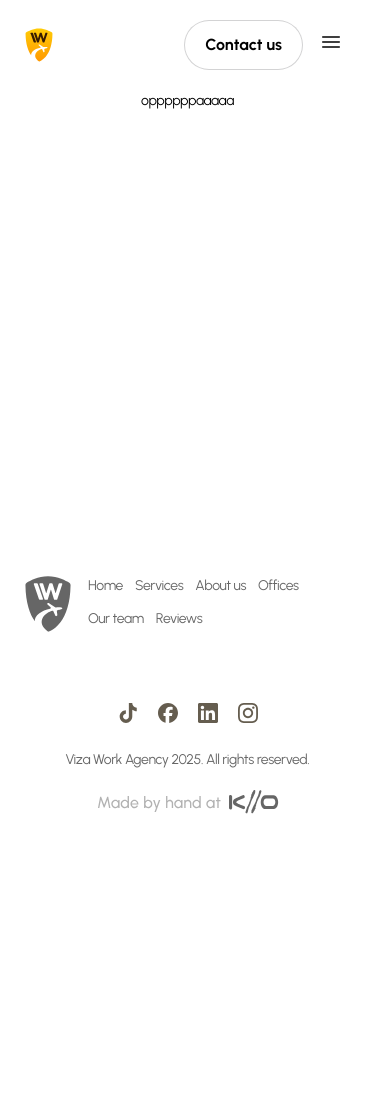
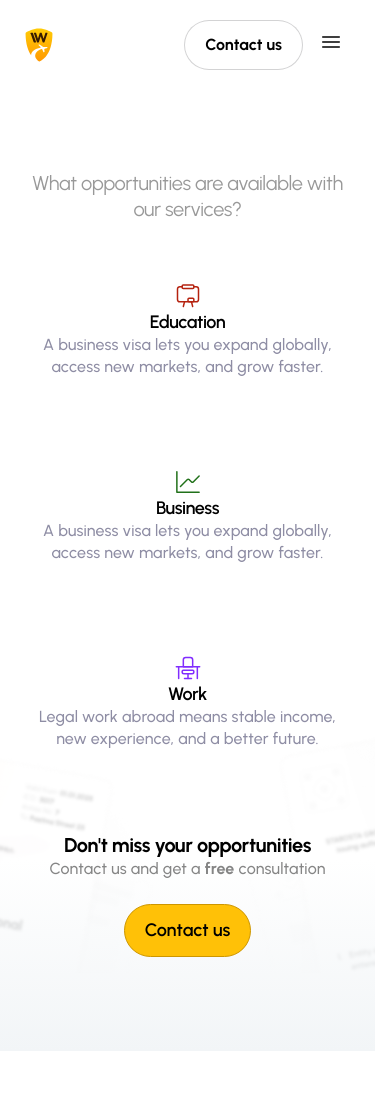
Before and after one commit to SP10/visa-agency, a website with bundled scripts: page index.html in a window 390 px wide. Shown: the top 1100 px of the page. Before the commit the page ends 844 px from the top, so only its background shows below. Built offline with nearby package versions, Linux system fonts and the light colour scheme.

Commit message:
add block opportunities, about-us

```diff
--- /dev/null
+++ b/assets/client/scripts/TextAnimation.js
@@ -0,0 +1,33 @@
+class TextAnimation {
+  constructor(selector) {
+    this.textElements = document.querySelectorAll(selector);
+    this.windowHeight =
+      window.innerHeight || document.documentElement.clientHeight;
+    this.handleScroll = this.handleScroll.bind(this);
+  }
+
+  // Функція для перевірки видимості елементів
+  checkVisibility() {
+    this.textElements.forEach((element) => {
+      const rect = element.getBoundingClientRect();
+
+      // Якщо елемент хоча б частково у видимій області
+      if (rect.top <= this.windowHeight * 0.8 && rect.bottom >= 0) {
+        element.classList.add("active");
+      }
+    });
+  }
+
+  // Обробник події скролу
+  handleScroll() {
+    this.checkVisibility();
+  }
+
+  // Ініціалізація: додаємо слухача подій та викликаємо перевірку
+  init() {
+    window.addEventListener("scroll", this.handleScroll);
+    this.checkVisibility();
+  }
+}
+
+export default TextAnimation;
--- a/assets/client/scripts/main.js
+++ b/assets/client/scripts/main.js
@@ -1,22 +1,22 @@
-import Header from './Header.js'
-import TabsCollection from './Tabs.js'
-import VideoPlayerCollection from './VideoPlayer.js'
-import ExpandableContentCollection from './ExpandableContent.js'
-import InputMaskCollection from './InputMask.js'
-import SelectCollection from './Select.js'
-import defineScrollBarWidthCSSVar from './utils/defineScrollBarWidthCSSVar.js'
+import Header from "./Header.js";
+import TabsCollection from "./Tabs.js";
+import VideoPlayerCollection from "./VideoPlayer.js";
+import ExpandableContentCollection from "./ExpandableContent.js";
+import InputMaskCollection from "./InputMask.js";
+import SelectCollection from "./Select.js";
+import defineScrollBarWidthCSSVar from "./utils/defineScrollBarWidthCSSVar.js";
+import TextAnimation from "./TextAnimation.js";
 
 document.addEventListener("DOMContentLoaded", async () => {
+  setTimeout(() => {
+    new Header();
+    new TabsCollection();
+    new VideoPlayerCollection();
+    new ExpandableContentCollection();
+    new InputMaskCollection();
+    new SelectCollection();
+    new TextAnimation("[data-animation-text]").init();
 
-    setTimeout(() => {
-        new Header()
-        new TabsCollection()
-        new VideoPlayerCollection()
-        new ExpandableContentCollection()
-        new InputMaskCollection()
-        new SelectCollection()
-
-        defineScrollBarWidthCSSVar()
-    }, 1000); // Delay to ensure all elements are loaded
-
+    defineScrollBarWidthCSSVar();
+  }, 1000); // Delay to ensure all elements are loaded
 });
--- a/assets/client/styles/blocks/_about.scss
+++ b/assets/client/styles/blocks/_about.scss
@@ -1,90 +1,57 @@
-@use '../helpers' as *;
+@use "../helpers" as *;
 
 .about {
-  padding-block: fluid(120, 40);
-  background-color: var(--color-dark-10);
-
-  &__inner {
-    display: grid;
-    row-gap: fluid(100, 40);
-  }
-
-  &__header {
-    display: grid;
-    grid-template-columns: auto 1fr;
-    grid-template-areas:
-      'icon info'
-      'icon description';
-    align-items: center;
-    gap: rem(30) fluid(80, 20);
-
-    @include laptop {
-      row-gap: rem(20);
-    }
-
-    @include mobile {
-      grid-template-areas:
-        'icon subtitle'
-        'title title'
-        'description description';
-      row-gap: rem(4);
+  &__title {
+    display: flex;
+    justify-content: center;
+    padding-top: 346px;
+    margin-bottom: 24px;
+    font-size: 24px;
+    opacity: 0.4;
+    font-weight: 500;
+    line-height: 32px;
+    @include mobile-s {
+      text-align: left;
+      justify-content: left;
+      margin-bottom: 16px;
+      font-size: 20px;
+      padding-top: 280px;
     }
   }
-
-  &__icon {
-    grid-area: icon;
-    width: fluid(150, 60);
-  }
-
-  &__info {
-    display: grid;
-    row-gap: rem(16);
-
-    @include laptop {
-      row-gap: rem(10);
+  &__description {
+    @include tablet {
+      padding: 0 40px;
+      text-align: center;
     }
-
-    @include mobile {
-      display: contents;
+    @include mobile-s {
+      text-align: left;
+      padding: 0;
+      font-size: 36px;
+      line-height: 44px;
+      letter-spacing: -0.72px;
     }
-  }
-
-  &__subtitle {
-    justify-self: start;
-
-    @include mobile {
-      grid-area: subtitle;
-    }
-  }
-
-  &__title {
-    @include mobile {
-      grid-area: title;
-      margin-top: rem(20);
-    }
-  }
-
-  &__description {
-    @include mobile {
-      grid-area: description;
-    }
-  }
-
-  &__list {
-    display: grid;
-    gap: rem(20);
-    padding: rem(20);
-    background-color: var(--color-dark);
-    border-radius: rem(12);
-
-    @include laptop {
-      gap: rem(10);
-      padding: rem(10);
-      border-radius: rem(10);
-    }
-
-    @include mobile-above {
-      grid-template-columns: repeat(3, 1fr);
+    display: flex;
+    justify-content: center;
+    padding: 0 188px;
+    color: #c7c7c7;
+    font-size: 48px;
+    font-weight: 700;
+    line-height: 56px;
+    letter-spacing: -0.96px;
+    text-align: center;
+    transition: color 1.5s ease-in;
+    &.active {
+      color: #000;
     }
   }
 }
+
+.m-about {
+  margin-top: 80px;
+  background-image: url("../../../../planet.svg");
+  background-repeat: no-repeat;
+  background-position: 50% 0;
+  @include mobile-s {
+    background-position: 65% 0;
+  }
+}
--- /dev/null
+++ b/assets/client/styles/blocks/_opportunities.scss
@@ -0,0 +1,108 @@
+@use "../helpers" as *;
+
+.info {
+  background-image: linear-gradient(
+      180deg,
+      rgba(242, 245, 247, 0) 80%,
+      #f2f5f7 100%
+    ),
+    url("../../../../docs1440.png");
+  background-repeat: no-repeat;
+  background-position: 50% 50%;
+  @include tablet {
+    background-image: linear-gradient(
+        180deg,
+        rgba(242, 245, 247, 0) 80%,
+        #f2f5f7 100%
+      ),
+      url("../../../../docs1024.png");
+  }
+
+  @include mobile {
+    background-image: url("../../../../docs768.png");
+  }
+
+  @include mobile-s {
+    background-image: linear-gradient(
+        180deg,
+        rgba(242, 245, 247, 0) 80%,
+        #f2f5f7 100%
+      ),
+      url("../../../../docs375.png");
+    background-position: 50% 85%;
+  }
+}
+
+.opportunities-content {
+  margin-top: 80px;
+
+  &__header-title {
+    text-align: center;
+    color: #000;
+    opacity: 40%;
+    font-size: 20px;
+    font-weight: 400;
+    line-height: 26px; /* 130% */
+  }
+  .opportunities-content-info {
+    display: flex;
+    gap: 40px;
+    @include tablet {
+      gap: 32px;
+    }
+    @include mobile {
+      flex-wrap: wrap;
+      justify-content: center;
+      gap: 30px;
+    }
+    &__block {
+      margin-top: 60px;
+      display: flex;
+      flex-direction: column;
+      align-items: center;
+      justify-content: center;
+      text-align: center;
+    }
+
+    &__title-about {
+      color: #000;
+      text-align: center;
+      font-weight: 600;
+      font-size: 18px;
+      line-height: 24px;
+    }
+    &__subtitle-about {
+      color: #8e8da4;
+      text-align: center;
+      font-size: 16px;
+      font-weight: 500;
+      line-height: 22px;
+      letter-spacing: 0.16px;
+    }
+  }
+  .contact-info {
+    margin-top: 82px;
+    text-align: center;
+    &__header {
+      color: #000;
+      font-size: 20px;
+      font-weight: 700;
+      line-height: 26px; /* 130% */
+      letter-spacing: -0.4px;
+    }
+    &__description {
+      color: #858585;
+      font-size: 16px;
+      font-weight: 500;
+      line-height: 22px; /* 137.5% */
+      letter-spacing: 0.16px;
+      span {
+        font-weight: 700;
+      }
+    }
+  }
+  .btn-info {
+    margin-top: 24px;
+    margin-bottom: 94px;
+  }
+}
--- a/assets/client/styles/helpers/_media.scss
+++ b/assets/client/styles/helpers/_media.scss
@@ -3,7 +3,7 @@
 $laptop: 1439.98px; // 1440.98px
 $tablet: 1023.98px; // 1023.98px
 $mobile: 767.98px; // 767.98px
-$mobile-s: 375.98px; // 375.98px
+$mobile-s: 479.98px; // 375.98px
 
 @mixin laptop-above {
   @media (width > $laptop) {
--- a/assets/client/styles/main.scss
+++ b/assets/client/styles/main.scss
@@ -54,3 +54,4 @@
 @use "blocks/quick-filters";
 @use "layout/section";
 @use "blocks/cadr";
+@use "blocks/_opportunities";
--- a/index.html
+++ b/index.html
@@ -1,11 +1,12 @@
-<!doctype html>
+<!DOCTYPE html>
 <html lang="en">
-
   <head>
-  <meta charset="UTF-8">
-  <meta name="viewport"
-    content="width=device-width, user-scalable=no, initial-scale=1.0, maximum-scale=1.0, minimum-scale=1.0">
-  <meta http-equiv="X-UA-Compatible" content="ie=edge">
+    <meta charset="UTF-8" />
+    <meta
+      name="viewport"
+      content="width=device-width, user-scalable=no, initial-scale=1.0, maximum-scale=1.0, minimum-scale=1.0"
+    />
+    <meta http-equiv="X-UA-Compatible" content="ie=edge" />
     <meta property="og:title" content="Viza Work Agency" />
     <meta property="og:description" content="" />
     <meta property="og:type" content="website" />
@@ -26,15 +27,18 @@
 
     <main>
       <div include-html="/template/opportunities.html"></div>
+      <div include-html="/template/about-us.html"></div>
       <!-- Add other content here -->
     </main>
 
     <div include-html="/template/footer.html"></div>
 
     <script src="https://cdn.jsdelivr.net/npm/swiper@11/swiper-element-bundle.min.js"></script>
-  <script src="/assets/client/scripts/debug/dynamicComposer.js" type="module"></script>
+    <script
+      src="/assets/client/scripts/debug/dynamicComposer.js"
+      type="module"
+    ></script>
     <!-- <script src="/assets/client/scripts/Сarousel.js" type="module"></script> -->
     <script src="/assets/client/scripts/main.js" type="module"></script>
   </body>
-
 </html>
--- /dev/null
+++ b/template/about-us.html
@@ -0,0 +1,13 @@
+<section class="l-section">
+  <div class="container m-about">
+    <div class="about">
+      <p class="about__title">About us</p>
+      <p class="about__description" data-animation-text>
+        Viza Work Agency has been helping people find legal and safe jobs in
+        Europe since 2016. We offer trusted support, fast legalization, and
+        honest cooperation to make each client’s employment a step toward a
+        better life.
+      </p>
+    </div>
+  </div>
+</section>
--- a/template/opportunities.html
+++ b/template/opportunities.html
@@ -1,3 +1,43 @@
-<div class="l-section">
-    <div class="container">oppppppaaaaa</div>
-</div>
+<section class="l-section info">
+  <div class="container">
+    <div class="opportunities-content">
+      <p class="opportunities-content__header-title">
+        What opportunities are available with our services?
+      </p>
+      <div class="opportunities-content-info">
+        <div class="opportunities-content-info__block">
+          <img src="../assets/static/icons/school-board.svg" alt="board icon" />
+          <p class="opportunities-content-info__title-about">Education</p>
+          <p class="opportunities-content-info__subtitle-about">
+            A business visa lets you expand globally, access new markets, and
+            grow faster.
+          </p>
+        </div>
+        <div class="opportunities-content-info__block">
+          <img src="../assets/static/icons/business.svg" alt="business icon" />
+          <p class="opportunities-content-info__title-about">Business</p>
+          <p class="opportunities-content-info__subtitle-about">
+            A business visa lets you expand globally, access new markets, and
+            grow faster.
+          </p>
+        </div>
+        <div class="opportunities-content-info__block">
+          <img src="../assets/static/icons/office-work.svg" alt="office icon" />
+          <p class="opportunities-content-info__title-about">Work</p>
+          <p class="opportunities-content-info__subtitle-about">
+            Legal work abroad means stable income, new experience, and a better
+            future.
+          </p>
+        </div>
+      </div>
+      <div class="contact-info">
+        <p class="contact-info__header">Don't miss your opportunities</p>
+        <p class="contact-info__description">
+          Contact us and get a <span>free</span> consultation
+        </p>
+        <button class="button button-primary btn-info">Contact us</button>
+        <!-- <img src="../assets/static/images/docs.png" alt="" /> -->
+      </div>
+    </div>
+  </div>
+</section>
```
Also changed, not shown: assets/client/styles/main.css, assets/static/icons/business.svg (added), assets/static/icons/docs.svg (added), assets/static/icons/office-work.svg (added), assets/static/icons/school-board.svg (added), docs1024.png (added), docs1440.png (added), docs375.png (added), docs768.png (added), planet.svg (added), 1 other file. Lines whose indentation alone changed are shown as unchanged.
